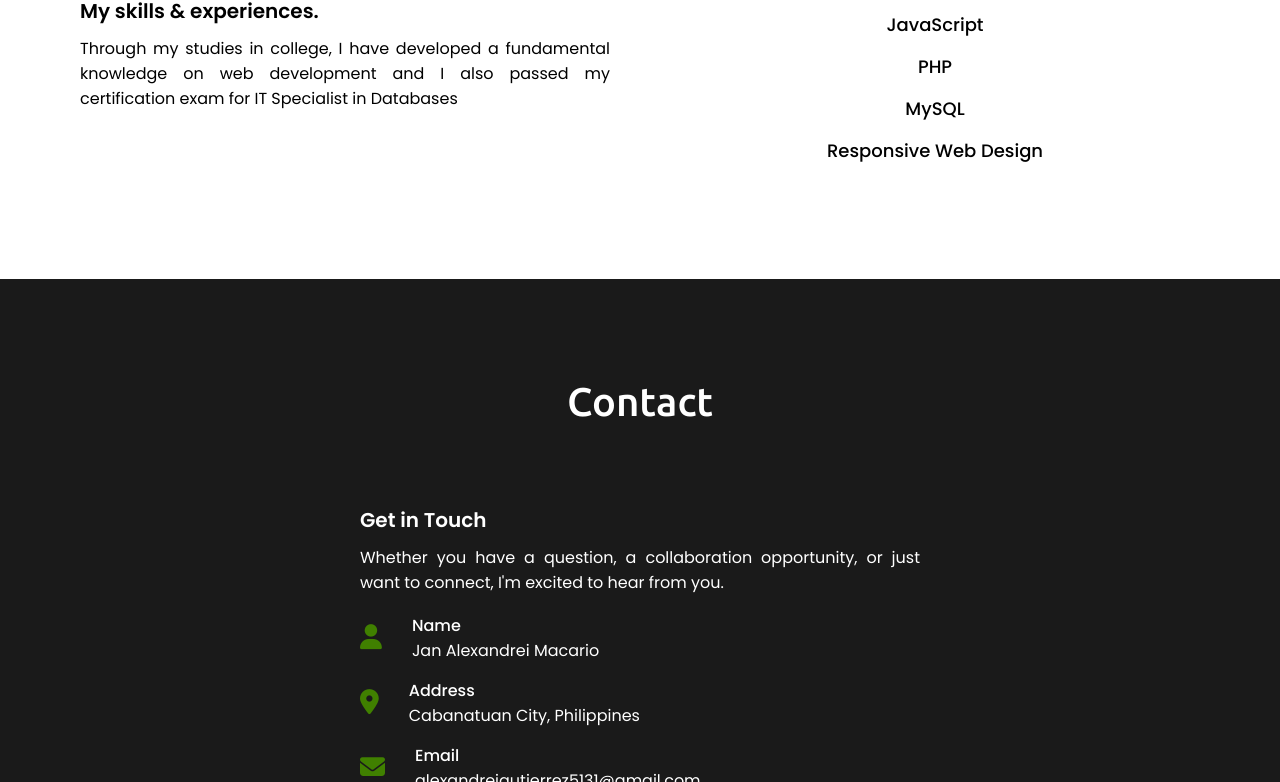
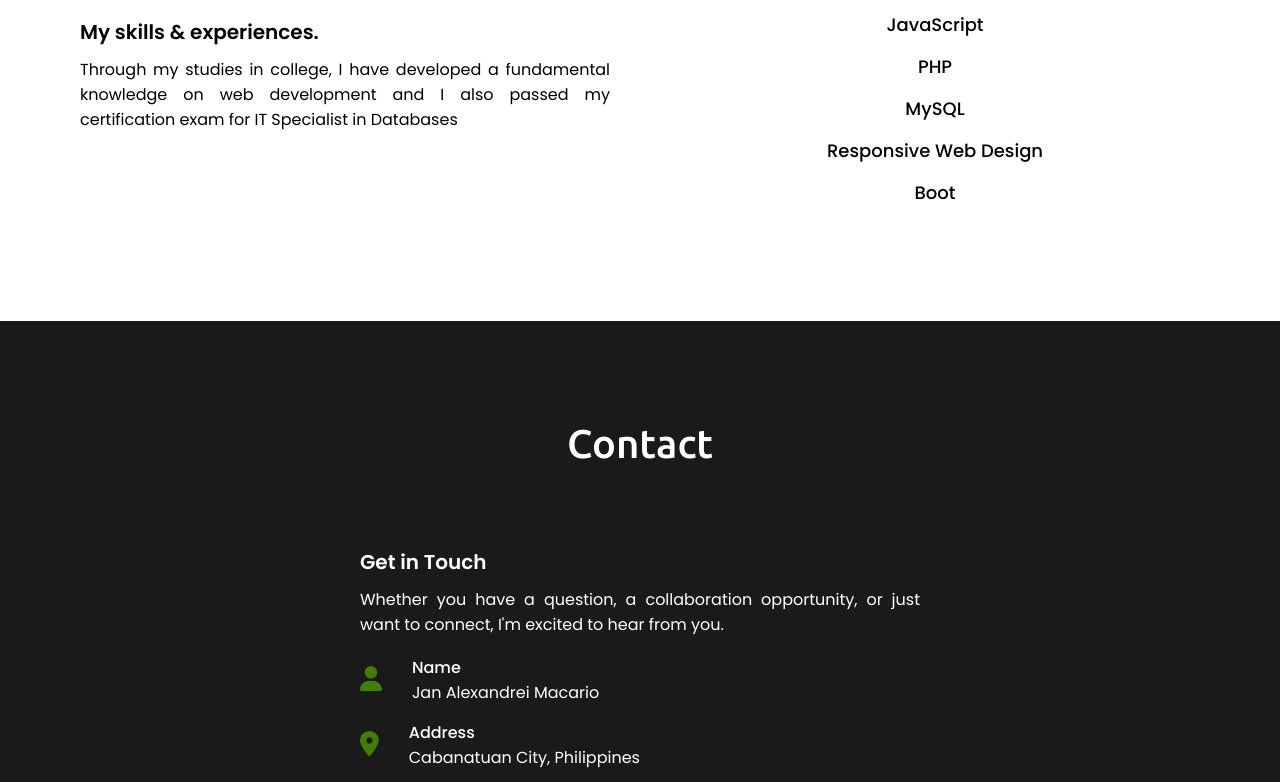
Before and after one commit to Alexandrei5131/Alexandrei, a plain HTML site: page index.html in a window 1280 px wide. Shown: the part 2158-2940 px from the top of the page. Drawn offline with nearby package versions, Linux system fonts and the light colour scheme.

Commit message:
Update index.html

```diff
--- a/index.html
+++ b/index.html
@@ -64,6 +64,7 @@
         <div class="max-width">
             <h2 class="title">My Projects</h2>
             <div class="proj-content">
+
             </div>
         </div>
     </section>
@@ -77,7 +78,7 @@
                     <div class="text">My skills & experiences.</div>
                     <p>Through my studies in college, I have developed a fundamental knowledge on web development and I also passed my certification exam for IT Specialist in Databases</p>
                 </div>
-                <div class="column right">
+                <div class="column right ">
                     <div class="bars">
                         <div class="info">
                             <span>HTML</span>
@@ -106,6 +107,11 @@
                     <div class="bars">
                         <div class="info">
                             <span>Responsive Web Design</span>
+                        </div>
+                    </div>
+                    <div class="bars">
+                        <div class="info">
+                            <span>Boot</span>
                         </div>
                     </div>
                 </div>
```
